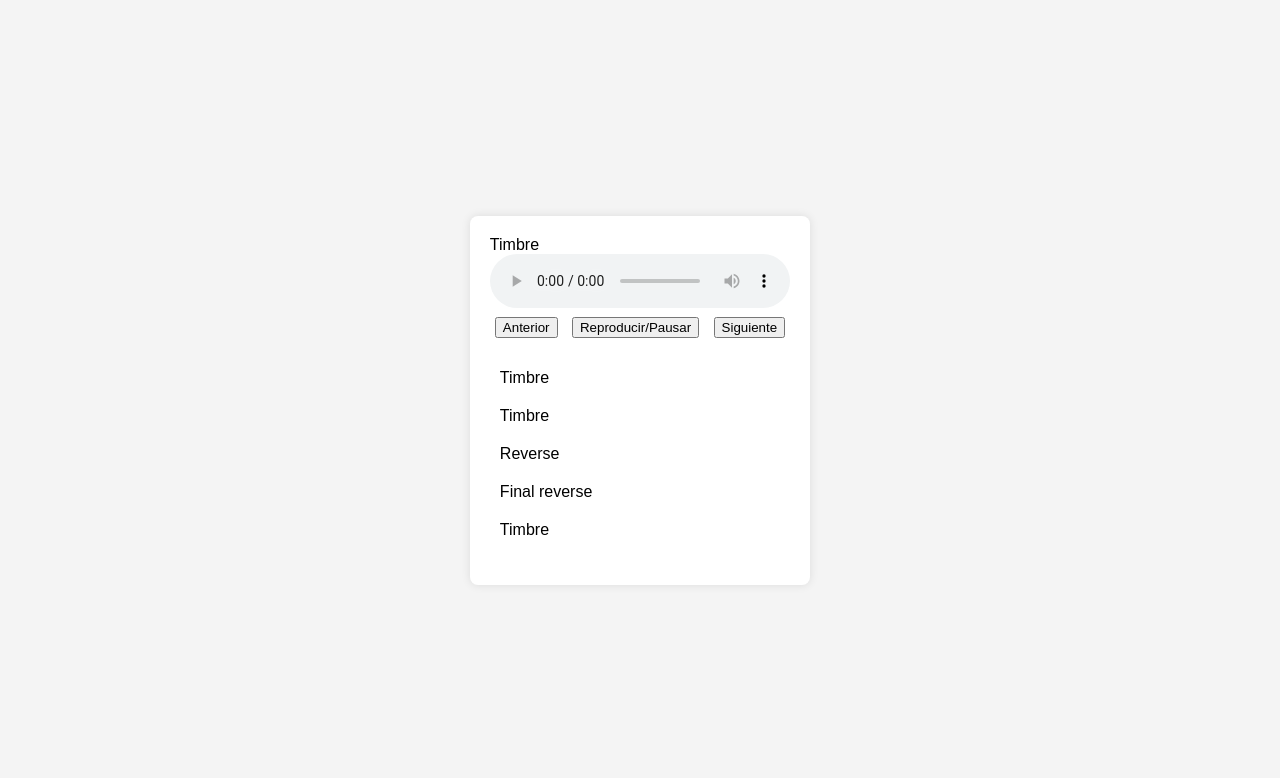
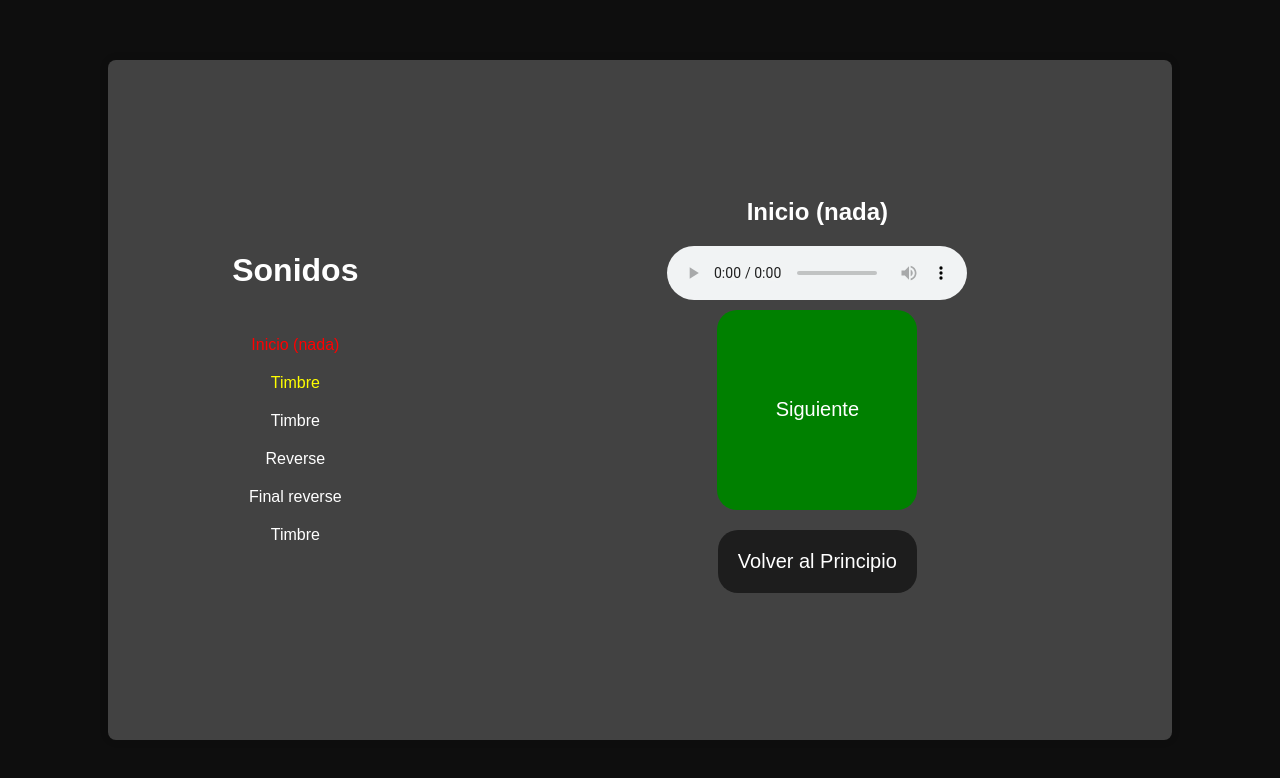
Before and after one commit to bobbyfghbnf573/musica_teatro2, a plain HTML site: page index.html in a window 1280 px wide. Drawn offline with Linux system fonts and the light colour scheme.

Commit message:
Add files via upload

```diff
--- a/index.html
+++ b/index.html
@@ -1,26 +1,33 @@
 <!DOCTYPE html>
 <html lang="es">
+
 <head>
     <meta charset="UTF-8">
     <meta name="viewport" content="width=device-width, initial-scale=1.0">
     <title>Reproductor de Música</title>
     <link rel="stylesheet" href="styles.css">
 </head>
+
 <body>
     <div class="player">
-        <div class="current-song">
-            <span id="current-song-title">Selecciona una canción</span>
+        <div class="playlist-container">
+            <h1>Sonidos</h1>
+            <ul id="playlist">
+                <!-- Lista de canciones -->
+            </ul>
         </div>
-        <audio id="audio" controls></audio>
-        <div class="controls">
-            <button id="prevBtn">Anterior</button>
-            <button id="playPauseBtn">Reproducir/Pausar</button>
-            <button id="nextBtn">Siguiente</button>
+        <div class="controls-container">
+            <div class="current-song">
+                <span id="current-song-title">Selecciona una canción</span>
+            </div>
+            <audio id="audio" controls></audio>
+            <div class="controls">
+                <button id="nextBtn">Siguiente</button>
+                <button id="restartBtn">Volver al Principio</button>
+            </div>
         </div>
-        <ul id="playlist">
-            <!-- Lista de canciones -->
-        </ul>
     </div>
     <script src="script.js"></script>
 </body>
+
 </html>
--- a/script.js
+++ b/script.js
@@ -1,13 +1,13 @@
 // script.js
 const audio = document.getElementById('audio');
-const playPauseBtn = document.getElementById('playPauseBtn');
 const nextBtn = document.getElementById('nextBtn');
-const prevBtn = document.getElementById('prevBtn');
+const restartBtn = document.getElementById('restartBtn');
 const playlist = document.getElementById('playlist');
 const currentSongTitle = document.getElementById('current-song-title');
 
 // Lista de canciones
 const songs = [
+    { title: "Inicio (nada)", src: "musica/inicio.wav" },
     { title: "Timbre", src: "musica/timbre.wav" },
     { title: "Timbre", src: "musica/timbre.wav" },
     { title: "Reverse", src: "musica/reverse.mp3" },
@@ -22,8 +22,24 @@ function loadPlaylist() {
     songs.forEach((song, index) => {
         const li = document.createElement('li');
         li.textContent = song.title;
+        li.id = `song-${index}`;
+        li.style.color = 'white'; // Establecer el color de fuente en blanco para todas las canciones
         li.addEventListener('click', () => playSong(index));
         playlist.appendChild(li);
+    });
+}
+
+// Actualizar estilos de la lista
+function updatePlaylistStyles() {
+    songs.forEach((_, index) => {
+        const songElement = document.getElementById(`song-${index}`);
+        if (index === currentSongIndex) {
+            songElement.style.color = 'red'; // Cambiar el color de la canción actual a rojo
+        } else if (index === (currentSongIndex + 1) % songs.length) {
+            songElement.style.color = 'yellow'; // Cambiar el color de la siguiente canción a amarillo
+        } else {
+            songElement.style.color = 'white'; // Mantener el color blanco para el resto de las canciones
+        }
     });
 }
 
@@ -33,16 +49,8 @@ function playSong(index) {
     audio.src = songs[currentSongIndex].src;
     currentSongTitle.textContent = songs[currentSongIndex].title;
     audio.play();
+    updatePlaylistStyles();
 }
-
-// Reproducir/Pausar
-playPauseBtn.addEventListener('click', () => {
-    if (audio.paused) {
-        audio.play();
-    } else {
-        audio.pause();
-    }
-});
 
 // Siguiente canción
 nextBtn.addEventListener('click', () => {
@@ -50,14 +58,29 @@ nextBtn.addEventListener('click', () => {
     playSong(currentSongIndex);
 });
 
-// Canción anterior
-prevBtn.addEventListener('click', () => {
-    currentSongIndex = (currentSongIndex - 1 + songs.length) % songs.length;
-    playSong(currentSongIndex);
+// Volver al principio sin reproducir automáticamente
+restartBtn.addEventListener('click', () => {
+    currentSongIndex = 0;
+    audio.src = songs[currentSongIndex].src;
+    currentSongTitle.textContent = songs[currentSongIndex].title;
+    updatePlaylistStyles();
+});
+
+// Eventos de teclado
+document.addEventListener('keydown', (event) => {
+    if (event.key === 'Enter' || event.key === ' ') {
+        event.preventDefault();
+        nextBtn.click();
+    } else if (event.key.toLowerCase() === 'r') {
+        event.preventDefault();
+        restartBtn.click();
+    }
 });
 
 // Cargar la primera canción
 window.onload = () => {
     loadPlaylist();
-    playSong(currentSongIndex);
+    audio.src = songs[currentSongIndex].src;
+    currentSongTitle.textContent = songs[currentSongIndex].title;
+    updatePlaylistStyles();
 };
--- a/styles.css
+++ b/styles.css
@@ -6,25 +6,123 @@ body {
     align-items: center;
     height: 100vh;
     margin: 0;
-    background-color: #f4f4f4;
+    background-color: #0e0e0e;
 }
+
 .player {
-    background: #fff;
+    display: flex;
+    flex-direction: row;
+    background: #424242;
     padding: 20px;
     border-radius: 8px;
     box-shadow: 0 0 10px rgba(0, 0, 0, 0.1);
+    width: 80%;
+    height: 80%;
+    align-items: center;
+    justify-content: center;
+    overflow: auto;
 }
+
+.playlist-container {
+    flex: 1;
+    display: flex;
+    flex-direction: column;
+    align-items: center;
+    justify-content: center;
+    text-align: center;
+    overflow-y: auto;
+    margin-right: 20px;
+    height: 100%;
+    width: 100%;
+    color: white;
+}
+
+.controls-container {
+    flex: 2;
+    display: flex;
+    flex-direction: column;
+    align-items: center;
+}
+
+.current-song {
+    margin-bottom: 20px;
+    font-size: 24px;
+    font-weight: bold;
+    color: white;
+}
+
+.controls {
+    display: flex;
+    flex-direction: column;
+    align-items: center;
+}
+
 .controls button {
-    margin: 5px;
+    margin: 10px;
+    padding: 20px;
+    border: none;
+    cursor: pointer;
+    font-size: 20px;
+    text-align: center;
+
 }
+
+#nextBtn {
+    background-color: green;
+    color: white;
+    width: 200px;
+    height: 200px;
+    border-radius: 20px;
+    text-align: center;
+}
+
+#restartBtn {
+    background-color: #1d1d1d;
+    color: rgb(255, 255, 255);
+    width: auto;
+    border-radius: 20px;
+    height: auto;
+}
+
 #playlist {
     list-style: none;
     padding: 0;
 }
+
 #playlist li {
     padding: 10px;
     cursor: pointer;
 }
+
 #playlist li:hover {
     background: #ddd;
 }
+
+/* Estilos para dispositivos móviles */
+@media only screen and (max-width: 570px) {
+    .player {
+        flex-direction: column;
+        /* Cambiar la dirección del flexbox a columna */
+        align-items: center;
+        /* Centrar horizontalmente */
+    }
+
+    .playlist-container {
+        order: 3;
+        /* Cambiar el orden de visualización, poner la lista al final */
+        margin-right: 0;
+        /* Eliminar el margen derecho */
+        margin-top: 20px;
+        /* Añadir margen superior */
+    }
+
+    .controls-container {
+        order: 2;
+        /* Cambiar el orden de visualización, poner los controles después de la canción */
+    }
+
+    .current-song {
+        order: 1;
+        /* Cambiar el orden de visualización, poner la canción primero */
+    }
+}
```
Also changed, not shown: 1 other file.
